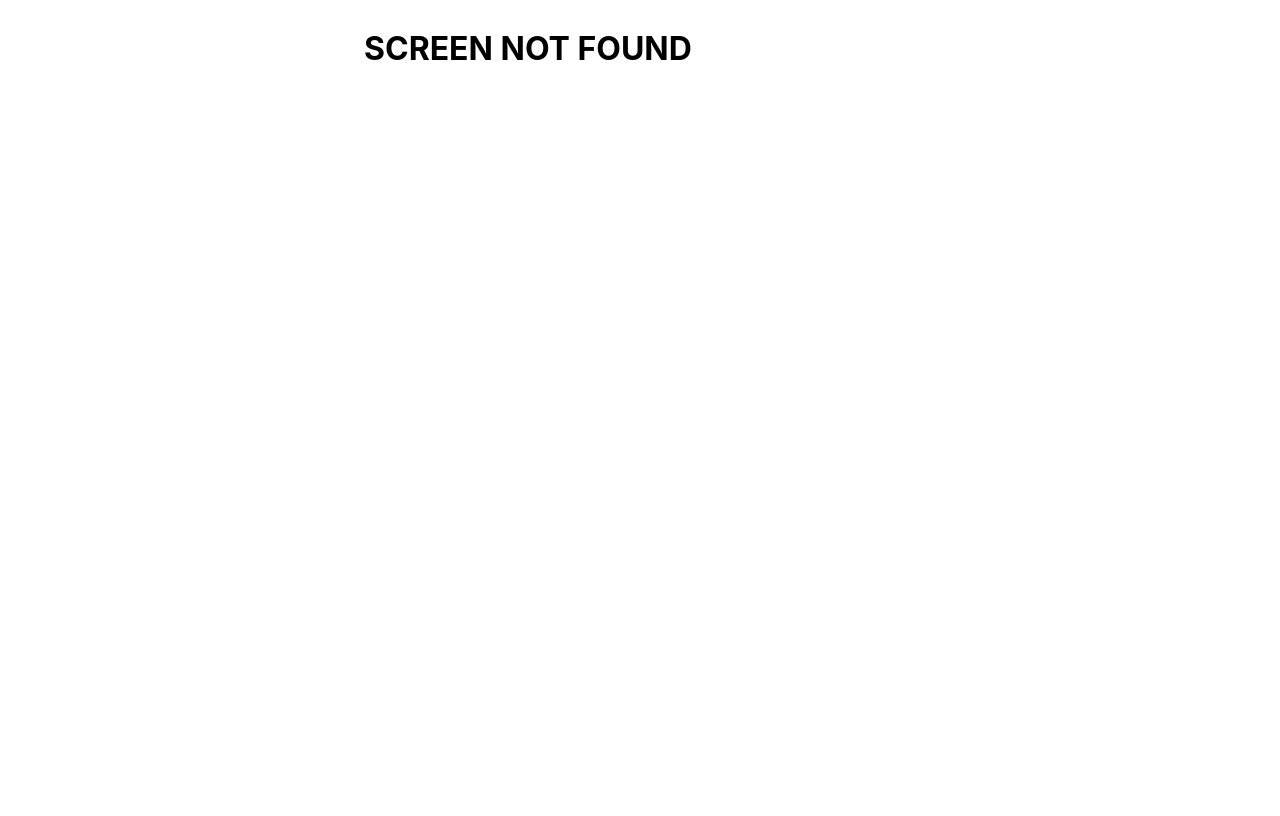
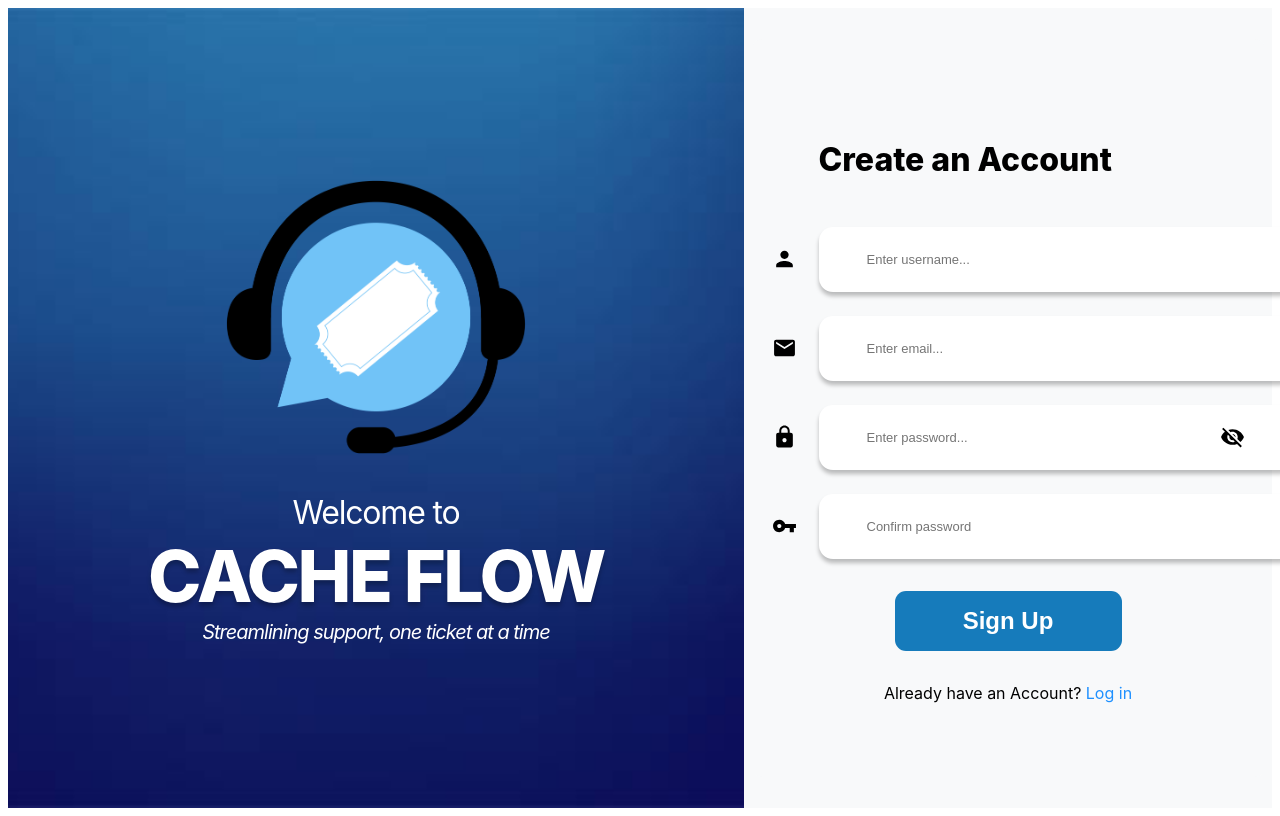
Before and after one commit to hpacatang/CacheFlow_TicketSystem, a React app: page /sign-in in a window 1280 px wide. Before the commit this address had no page. Built offline with nearby package versions, Linux system fonts and the light colour scheme.

Commit message:
Added Sign in page and updated routes

```diff
--- a/src/constant/constants.ts
+++ b/src/constant/constants.ts
@@ -23,6 +23,9 @@ export const PATHS = {
   KNOWLEDGE_BASE: {
     path: '/knowledge-base',
     label: 'Knowledge Base' },
+  SIGN_IN: {
+    path: '/sign-in',
+    label: 'Sign In' },
 };
 
 // SIDE BAR MENU PATH
--- a/src/routes.tsx
+++ b/src/routes.tsx
@@ -17,6 +17,7 @@ export const AppRoutes = () => {
         <Route path={PATHS.LOGOUT.path} element={<Views.Logout />} />
         <Route path={PATHS.NOT_FOUND.path} element={<Views.NotFound />} />
         <Route path={PATHS.KNOWLEDGE_BASE.path} element={<Views.KnowledgeBase />} />
+        <Route path={PATHS.SIGN_IN.path} element={<Views.SignIn />} />
         {/* Set KnowledgeBase as the default route */}
         <Route path="/" element={<Views.KnowledgeBase />} />
       </Routes>
--- /dev/null
+++ b/src/views/containers/SignIn/SignIn.css
@@ -0,0 +1,182 @@
+.login-container {
+  /* ...existing code from Login.css... */
+  width: 100%;
+  height: 100vh;
+  background: #f8f9fa;
+  position: relative;
+  display: flex;
+}
+
+.login-left {
+  width: 736px;
+  height: 100%;
+  background: #1a64ac;
+  overflow: hidden;
+  display: flex;
+  flex-direction: column;
+  justify-content: center;
+  align-items: center;
+  position: relative;
+}
+
+.background-image {
+  width: 100%;
+  height: 100%;
+  object-fit: cover;
+  position: absolute;
+}
+
+.login-left-content {
+  display: flex;
+  flex-direction: column;
+  align-items: center;
+  justify-content: center;
+  width: 100%;
+  height: 100%;
+  position: relative;
+  z-index: 1;
+}
+
+.logo-image {
+  width: 420px;
+  height: 288px;
+  margin-bottom: 32px;
+  position: static;
+  object-fit: contain;
+}
+
+.welcome-text {
+  position: static;
+  color: white;
+  font-size: 2rem;
+  letter-spacing: -1.2px;
+  margin-bottom: 8px;
+  text-align: center;
+  font-weight: 400;
+}
+
+.brand-name {
+  position: static;
+  font-size: 4.5rem;
+  font-weight: 800;
+  color: white;
+  text-shadow: 0px 4px 4px rgba(0, 0, 0, 0.25);
+  letter-spacing: -2.5px;
+  margin-bottom: 8px;
+  text-align: center;
+  line-height: 1;
+}
+
+.brand-tagline {
+  position: static;
+  font-size: 1.25rem;
+  font-style: italic;
+  color: white;
+  letter-spacing: -1px;
+  text-align: center;
+}
+
+.login-right {
+  flex: 1;
+  display: flex;
+  justify-content: center;
+  align-items: center;
+}
+
+.login-card {
+  width: 513px;
+  padding: 74px 0;
+  background: #f8f9fa;
+  border-radius: 10px;
+}
+
+.login-card h2 {
+  font-size: 2rem;
+  font-weight: 800;
+  margin-bottom: 48px;
+  padding: 0 67px;
+}
+
+.input-group {
+  position: relative;
+  margin-bottom: 24px;
+  padding: 0 67px;
+}
+
+.login-input {
+  width: 100%;
+  height: 65px;
+  background: white;
+  border: none;
+  border-radius: 14px;
+  padding: 0 48px;
+  font-size: 13px;
+  box-shadow: 0px 4px 4px rgba(0, 0, 0, 0.25);
+}
+
+.input-icon {
+  position: absolute;
+  left: 20px;
+  top: 50%;
+  transform: translateY(-50%);
+  width: 25px;
+  height: 25px;
+  display: flex;
+  align-items: center;
+  justify-content: center;
+}
+
+.input-icon-right {
+  position: absolute;
+  right: 20px;
+  top: 50%;
+  transform: translateY(-50%);
+  width: 25px;
+  height: 25px;
+  cursor: pointer;
+  display: flex;
+  align-items: center;
+  justify-content: center;
+}
+
+.forgot-password {
+  text-align: right;
+  margin: 22px 0 32px;
+  padding: 0 67px;
+}
+
+.forgot-password a {
+  color: #1e90ff;
+  text-decoration: none;
+  font-size: 15px;
+}
+
+.login-button {
+  width: 227px;
+  height: 60px;
+  background: #167bbb;
+  border: none;
+  border-radius: 11px;
+  color: white;
+  font-size: 1.5rem;
+  font-weight: 600;
+  cursor: pointer;
+  display: block;
+  margin: 0 auto;
+  transition: background-color 0.2s;
+}
+
+.login-button:hover {
+  background: #1569a0;
+}
+
+.signup-text {
+  text-align: center;
+  margin-top: 56px;
+  font-size: 16px;
+}
+
+.signup-text a {
+  color: #1e90ff;
+  text-decoration: none;
+}
--- /dev/null
+++ b/src/views/containers/SignIn/SignIn.tsx
@@ -0,0 +1,86 @@
+import React from "react";
+import PersonIcon from "@mui/icons-material/Person";
+import EmailIcon from "@mui/icons-material/Email";
+import LockIcon from "@mui/icons-material/Lock";
+import KeyIcon from "@mui/icons-material/VpnKey";
+import VisibilityOffIcon from "@mui/icons-material/VisibilityOff";
+
+import "./SignIn.css";
+
+export const SignIn = () => {
+    return (
+        <div className="login-container">
+            <div className="login-left">
+                <img
+                    className="background-image"
+                    alt="Background"
+                    src="/image-6.png"
+                />
+                <div className="login-left-content">
+                    <img
+                        className="logo-image"
+                        alt="Cacheflow"
+                        src="/cacheflowlogo.png"
+                    />
+                    <div className="welcome-text">Welcome to</div>
+                    <div className="brand-name">CACHE FLOW</div>
+                    <div className="brand-tagline">Streamlining support, one ticket at a time</div>
+                </div>
+            </div>
+            <div className="login-right">
+                <div className="login-card">
+                    <h2>Create an Account</h2>
+                    <div className="input-group">
+                        <span className="input-icon">
+                            <PersonIcon style={{ width: 25, height: 25 }} />
+                        </span>
+                        <input
+                            type="text"
+                            placeholder="Enter username..."
+                            className="login-input"
+                        />
+                    </div>
+                    <div className="input-group">
+                        <span className="input-icon">
+                            <EmailIcon style={{ width: 25, height: 25 }} />
+                        </span>
+                        <input
+                            type="email"
+                            placeholder="Enter email..."
+                            className="login-input"
+                        />
+                    </div>
+                    <div className="input-group">
+                        <span className="input-icon">
+                            <LockIcon style={{ width: 25, height: 25 }} />
+                        </span>
+                        <input
+                            type="password"
+                            placeholder="Enter password..."
+                            className="login-input"
+                        />
+                        <span className="input-icon-right">
+                            <VisibilityOffIcon style={{ width: 25, height: 25 }} />
+                        </span>
+                    </div>
+                    <div className="input-group">
+                        <span className="input-icon">
+                            <KeyIcon style={{ width: 25, height: 25 }} />
+                        </span>
+                        <input
+                            type="password"
+                            placeholder="Confirm password"
+                            className="login-input"
+                        />
+                    </div>
+                    <button className="login-button" style={{ marginTop: 32 }}>
+                        Sign Up
+                    </button>
+                    <div className="signup-text" style={{ marginTop: 32 }}>
+                        Already have an Account? <a href="#">Log in</a>
+                    </div>
+                </div>
+            </div>
+        </div>
+    );
+};
--- /dev/null
+++ b/src/views/containers/SignIn/index.ts
@@ -0,0 +1 @@
+export * from './SignIn';
--- a/src/views/containers/index.ts
+++ b/src/views/containers/index.ts
@@ -3,5 +3,6 @@ export * from "./NotFound";
 export * from "./Dashboard";
 export * from "./Login";
 export * from "./Logout";
+export * from "./SignIn";
 // export * from "./KnowledgeBase";
 export { default as KnowledgeBase } from './KnowledgeBase/KnowBase';
```
